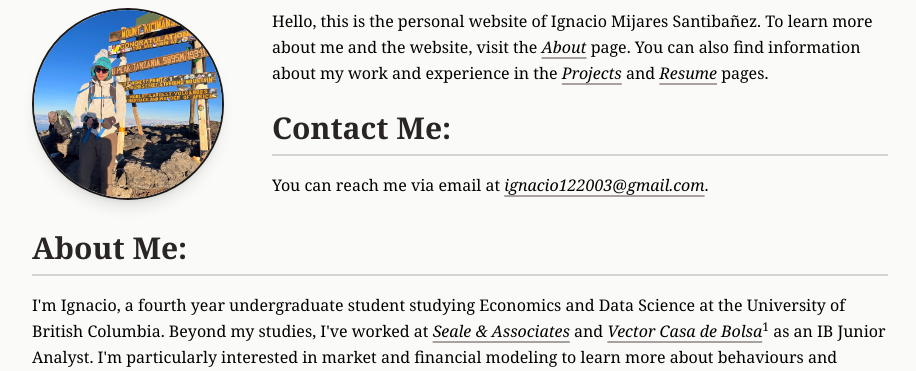
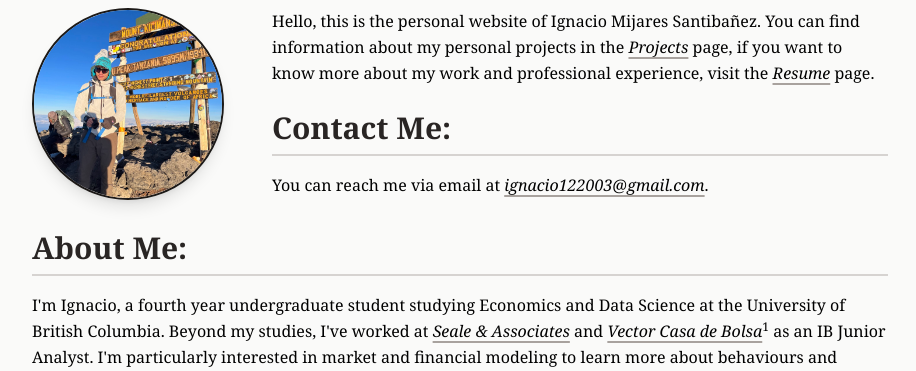
Before and after one commit to ims2003/personal_website, a Flask app: page / in a window 1280 px wide. Shown: the part 64-435 px from the top of the page, without its empty margins (180-1096 px from the left). Run offline with Flask 3, Linux system fonts and the light colour scheme; some libraries are stand-ins or nearby versions.

Commit message:
typo fix

```diff
--- a/app/templates/home.html
+++ b/app/templates/home.html
@@ -8,13 +8,11 @@
         </img>
     </div>
     <div>
-        <p>Hello, this is the personal website of Ignacio Mijares Santibañez. To learn more about me and the website, visit the
-            <a href="/about">About</a>
-            page. You can also find information about my work and experience in the
+        <p>Hello, this is the personal website of Ignacio Mijares Santibañez. You can  find information about my personal projects in the
             <a href="/projects">Projects</a>
-            and
+            page, if you want to know more about my work and professional experience, visit the
             <a href="/resume">Resume</a>
-            pages.</p>
+            page.</p>
         <h2>Contact Me:</h2>
         <p>You can reach me via email at <a href="mailto:ignacio122003@gmail.com">ignacio122003@gmail.com</a>.
         </p>
```
